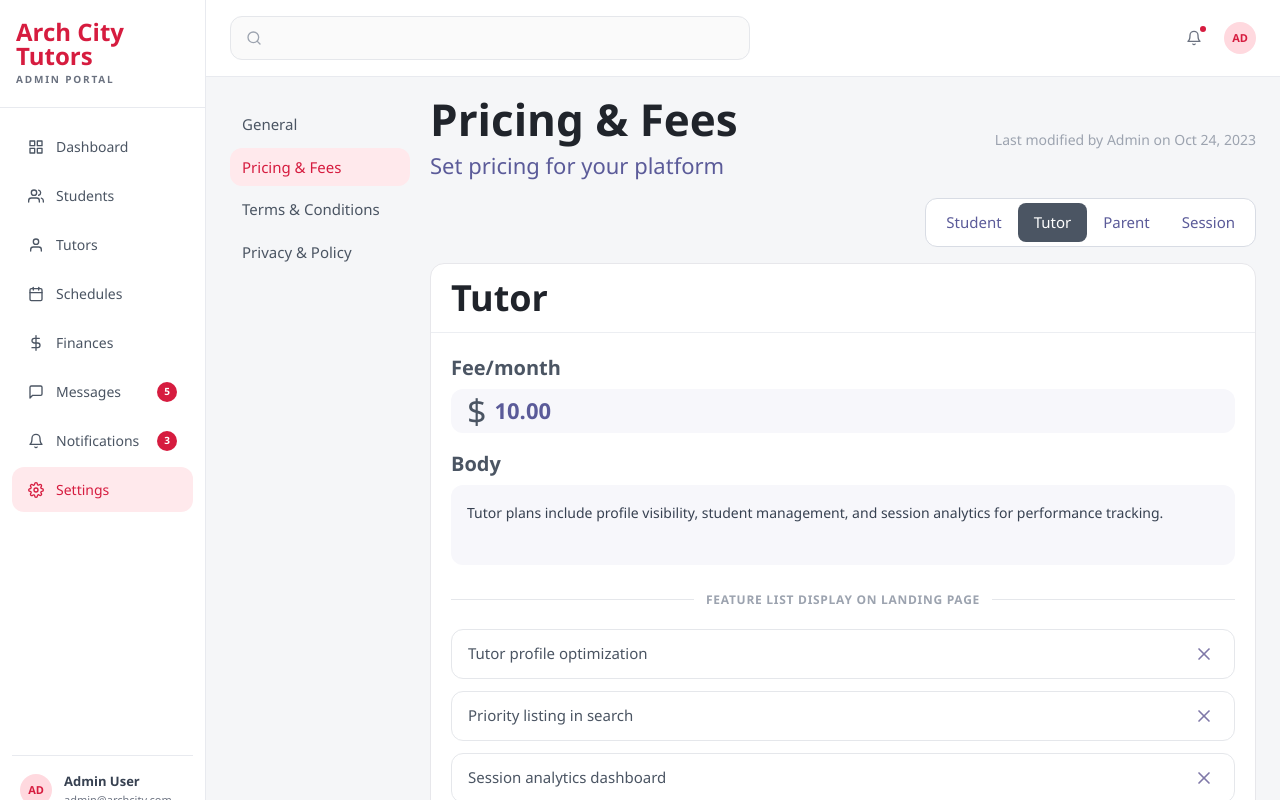
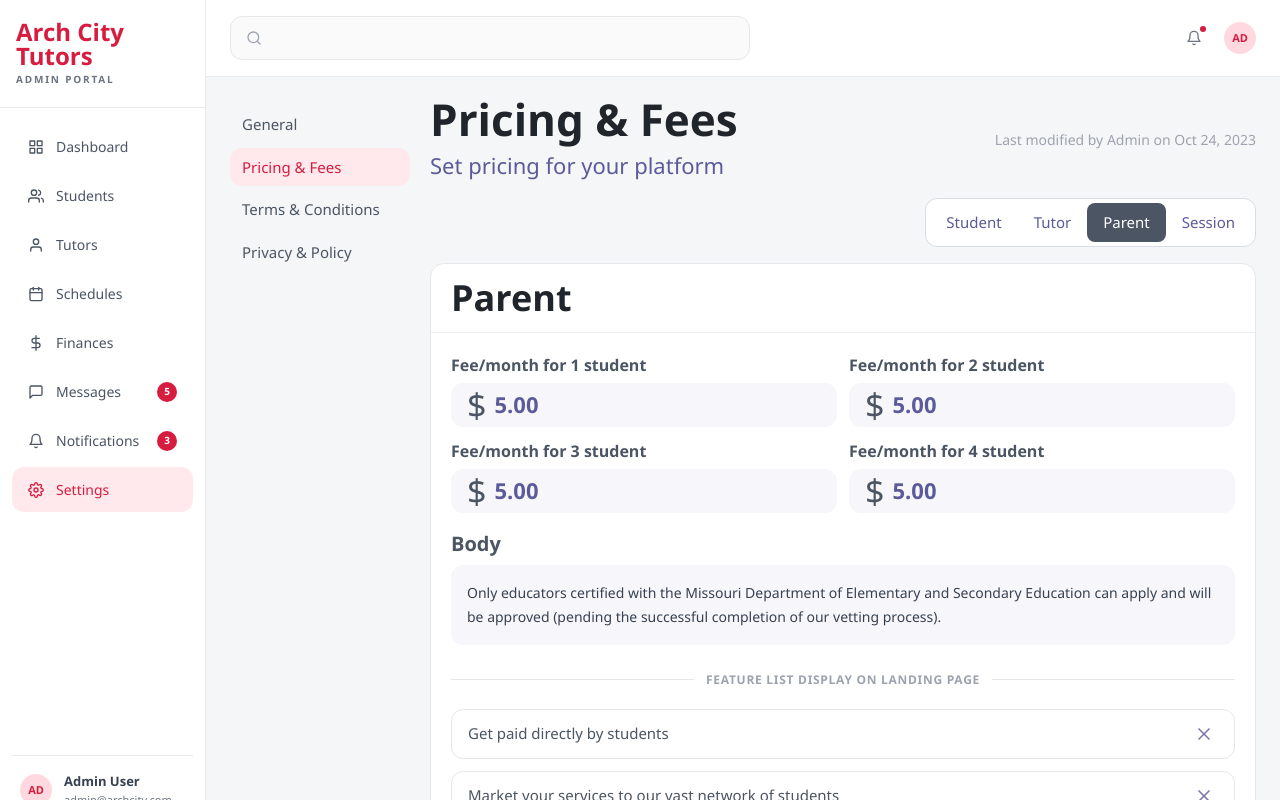
Before and after one commit to mmiskatul/arch-city, a Next.js app: page /admin-dashboard/settings/pricing-fees in a window 1280 px wide. Shown: the top 800 px of the page. Built offline with nearby package versions, Linux system fonts and the light colour scheme.

Commit message:
update the price for tutor and student and parent

```diff
--- a/components/admin/admin-settings-pricing-page.tsx
+++ b/components/admin/admin-settings-pricing-page.tsx
@@ -9,6 +9,7 @@ type PricingTier = "Student" | "Tutor" | "Parent" | "Session";
 
 type TierContent = {
   fee: string;
+  parentFees?: [string, string, string, string];
   body: string;
   features: string[];
 };
@@ -33,12 +34,13 @@ const tierData: Record<PricingTier, TierContent> = {
     ],
   },
   Parent: {
-    fee: "12.00",
-    body: "Parent plans allow multi-student management, progress monitoring, and easy tutor communication from one dashboard.",
+    fee: "5.00",
+    parentFees: ["5.00", "5.00", "5.00", "5.00"],
+    body: "Only educators certified with the Missouri Department of Elementary and Secondary Education can apply and will be approved (pending the successful completion of our vetting process).",
     features: [
-      "Manage multiple students",
-      "Track student progress",
-      "Direct tutor messaging",
+      "Get paid directly by students",
+      "Market your services to our vast network of students",
+      "24/7 Customer Support",
     ],
   },
   Session: {
@@ -53,7 +55,7 @@ const tierData: Record<PricingTier, TierContent> = {
 };
 
 export function AdminSettingsPricingPage() {
-  const [activeTier, setActiveTier] = useState<PricingTier>("Tutor");
+  const [activeTier, setActiveTier] = useState<PricingTier>("Parent");
   const [draftData, setDraftData] = useState<Record<PricingTier, TierContent>>(tierData);
 
   const currentTier = draftData[activeTier];
@@ -71,6 +73,15 @@ export function AdminSettingsPricingPage() {
         ...next,
       },
     }));
+  };
+
+  const updateParentFee = (index: 0 | 1 | 2 | 3, value: string) => {
+    if (activeTier !== "Parent") return;
+
+    const current = currentTier.parentFees ?? ["5.00", "5.00", "5.00", "5.00"];
+    const next: [string, string, string, string] = [...current] as [string, string, string, string];
+    next[index] = value;
+    updateCurrentTier({ parentFees: next });
   };
 
   return (
@@ -104,6 +115,28 @@ export function AdminSettingsPricingPage() {
         </div>
 
         <div className="px-5 py-5">
+          {activeTier === "Parent" ? (
+            <div className="grid gap-3 md:grid-cols-2">
+              {[
+                "Fee/month for 1 student",
+                "Fee/month for 2 student",
+                "Fee/month for 3 student",
+                "Fee/month for 4 student",
+              ].map((label, index) => (
+                <label key={label} className="block">
+                  <span className="mb-1.5 block text-[16px] font-semibold text-[#4b5563]">{label}</span>
+                  <span className="flex h-11 items-center gap-2 rounded-xl bg-[#f7f7fb] px-4 text-[14px] text-[#5b5b99]">
+                    <span className="text-[34px] leading-none text-[#4b5563]">$</span>
+                    <input
+                      value={(currentTier.parentFees ?? ["5.00", "5.00", "5.00", "5.00"])[index]}
+                      onChange={(event) => updateParentFee(index as 0 | 1 | 2 | 3, event.target.value)}
+                      className="w-full bg-transparent text-[22px] font-semibold outline-none"
+                    />
+                  </span>
+                </label>
+              ))}
+            </div>
+          ) : (
             <label className="block">
               <span className="mb-1.5 block text-[20px] font-semibold text-[#4b5563]">Fee/month</span>
               <span className="flex h-11 items-center gap-2 rounded-xl bg-[#f7f7fb] px-4 text-[14px] text-[#5b5b99]">
@@ -115,6 +148,7 @@ export function AdminSettingsPricingPage() {
                 />
               </span>
             </label>
+          )}
 
           <label className="mt-4 block">
             <span className="mb-1.5 block text-[20px] font-semibold text-[#4b5563]">Body</span>
```
Lines whose indentation alone changed are shown as unchanged.
